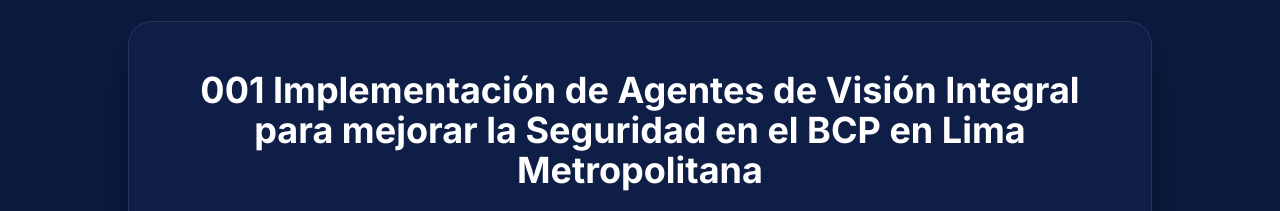
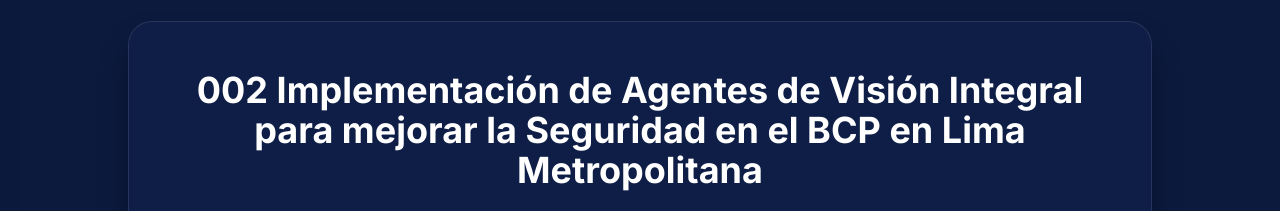
Before and after one commit to felipeostosb/agentes-de-vision-integral, a plain HTML site: page index.html in a window 1280 px wide. Shown: the part 185-396 px from the top of the page. Drawn offline with nearby package versions, Linux system fonts and the light colour scheme.

Commit message:
cambio 5

```diff
--- a/index.html
+++ b/index.html
@@ -116,7 +116,7 @@
                 <!-- Eliminado por redundancia con el nuevo título largo -->
                 <!-- <div class="text-xl font-semibold text-blue-300 mb-2">Proyecto de Seguridad</div> -->
                 <h1 class="text-4xl font-bold text-white mb-6"> <!-- Tamaño ajustado de 5xl a 4xl -->
-                    001 Implementación de Agentes de Visión Integral para mejorar la Seguridad en el BCP en Lima Metropolitana
+                    002 Implementación de Agentes de Visión Integral para mejorar la Seguridad en el BCP en Lima Metropolitana
                 </h1>
                 <p class="text-2xl text-blue-200">Mejora de la Seguridad Proactiva en el BCP</p>
                 <!-- AÑADIDO: Tu nombre -->
```
